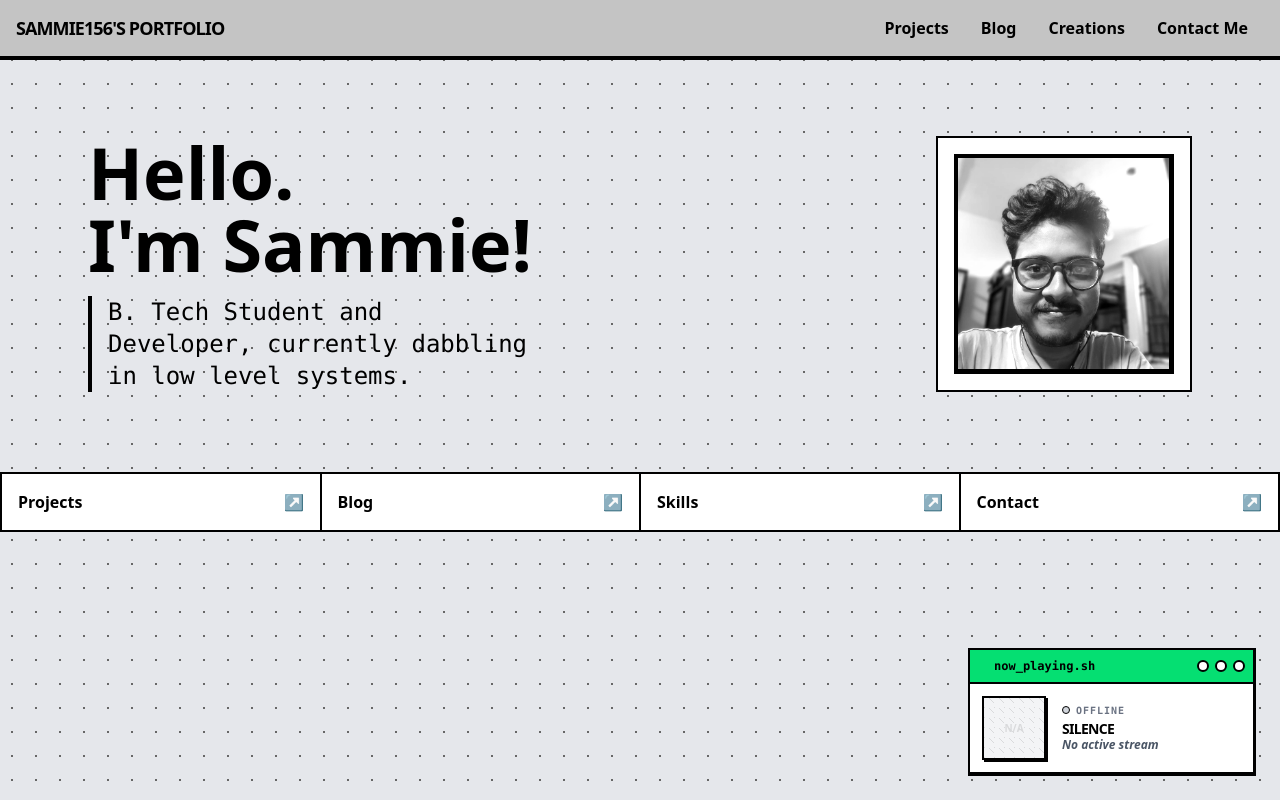
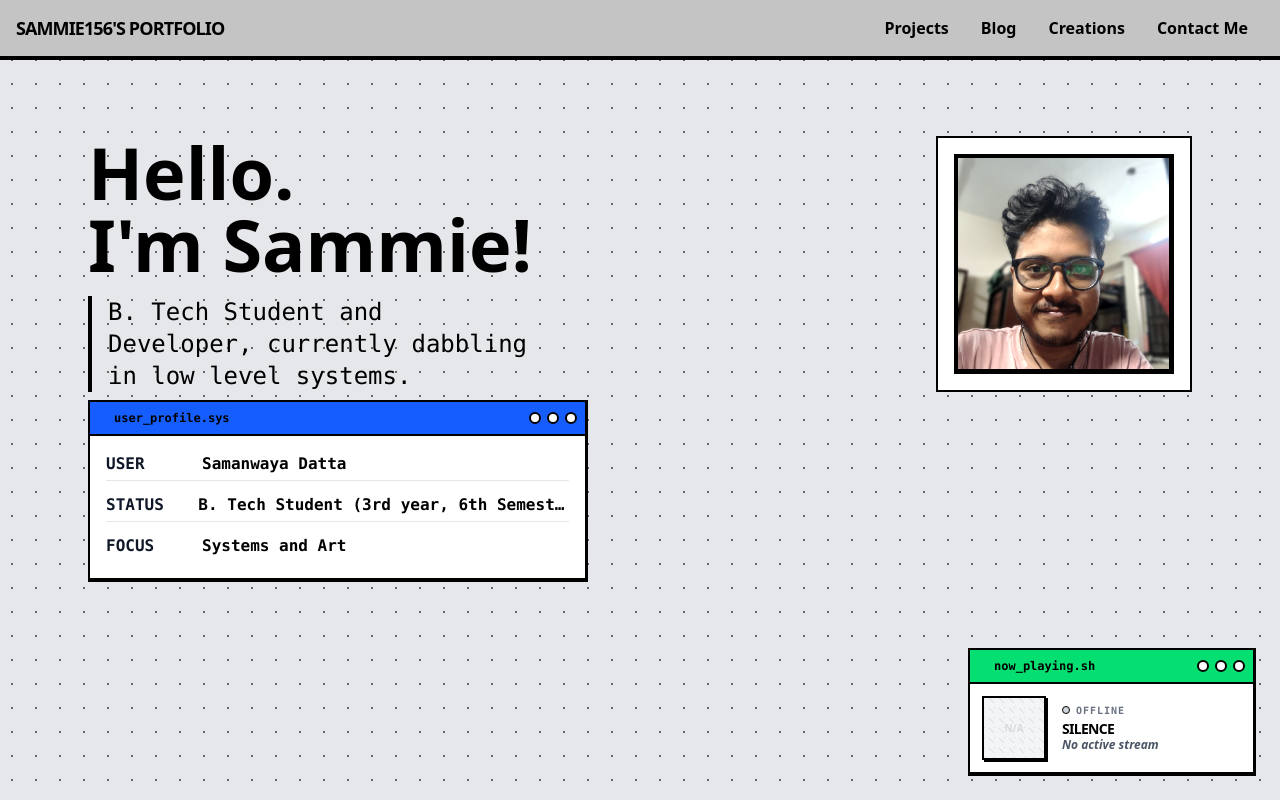
Before and after one commit to Sammie156/Portfolio, a React (Vite) app: page / in a window 1280 px wide. Built offline with nearby package versions, Linux system fonts and the light colour scheme; no server answers.

Commit message:
Removed quick links and added basic info

```diff
--- a/src/components/Hero.jsx
+++ b/src/components/Hero.jsx
@@ -18,7 +18,7 @@ const Hero = () => {
           <div className="flex-1 flex items-center justify-center border-b-2 border-r-1 border-black">
             {/*TODO: Add a better image, one generated by my Dot Matrix image converter*/}
             <span className="text-6xl text-black">
-              <img src={heroImage} className="grayscale contrast-125 brightness-110 border-2 border-black"/>
+              <img src={heroImage} className="contrast-125 brightness-100 border-2 border-black"/>
             </span>
           </div>
         </div>
--- /dev/null
+++ b/src/components/InfoCard.jsx
@@ -0,0 +1,37 @@
+import WindowCard from "./WindowCard";
+
+const InfoCard = ({ className }) => {
+  const profileData = [
+    { key: "USER", value: "Samanwaya Datta" },
+    { key: "STATUS", value: "B. Tech Student (3rd year, 6th Semester)" },
+    { key: "FOCUS", value: "Systems and Art" },
+  ];
+
+  return (
+    <WindowCard
+      filename="user_profile.sys"
+      className={`w-125 ${className}`}
+      windowClass="bg-blue-600" // A distinct blue header for "System" info
+    >
+      <div className="p-4 bg-white text-black transition-colors">
+        <div className="space-y-3">
+          {profileData.map((item, index) => (
+            <div
+              key={index}
+              className="flex border-b border-gray-200 dark:border-zinc-700 pb-1 last:border-0"
+            >
+              <span className="font-mono text-md font-bold text-gray-900 w-24 uppercase">
+                {item.key}
+              </span>
+              <span className="font-mono text-md font-bold text-black truncate">
+                {item.value}
+              </span>
+            </div>
+          ))}
+        </div>
+      </div>
+    </WindowCard>
+  );
+};
+
+export default InfoCard;
--- /dev/null
+++ b/src/components/ThemeToggle.jsx
@@ -0,0 +1,16 @@
+import { useTheme } from "../hooks/useTheme";
+
+const ThemeToggle = () => {
+  const { theme, toggleTheme } = useTheme();
+
+  return (
+    <button
+      onClick={toggleTheme}
+      className="p-2 border-2 border-black dark:border-white bg-white dark:bg-zinc-800 dark:shadow-white hover:translate-x-[2px] hover:translate-y-[2px] hover:shadow-none transition-all flex items-center gap-2 font-bold text-xs uppercase"
+    >
+        {theme == 'light' ? '🌙' : '☀️'}
+    </button>
+  );
+};
+
+export default ThemeToggle;
--- /dev/null
+++ b/src/hooks/useTheme.js
@@ -0,0 +1,20 @@
+import { useEffect, useState } from "react";
+
+export const useTheme = () => {
+  const [theme, setTheme] = useState(localStorage.getItem("theme") || "light");
+
+  useEffect(() => {
+    const root = window.document.documentElement;
+
+    if (theme == "dark") {
+      root.classList.add("dark");
+    } else {
+      root.classList.remove("dark");
+    }
+    localStorage.setItem("theme", theme);
+  }, [theme]);
+
+  const toggleTheme = () => setTheme(theme === "light" ? "dark" : "light");
+
+  return { theme, toggleTheme };
+};
--- a/src/pages/Home.jsx
+++ b/src/pages/Home.jsx
@@ -5,6 +5,7 @@ import Hero from "../components/Hero";
 import Navbar from "../components/Navbar";
 import WindowCard from "../components/WindowCard";
 import SpotifyCard from "../components/SpotifyCard";
+import InfoCard from "../components/InfoCard";
 
 function Home() {
   const API_KEY = "01a351a110f85aa93236b65f1a3bbf5b";
@@ -48,7 +49,6 @@ function Home() {
 
     return track;
   };
-
   const music = useMusic();
 
   return (
@@ -56,20 +56,7 @@ function Home() {
       <Navbar />
       <div className="max-w-6xl mx-auto px-6">
         <Hero />
-      </div>
-
-      <div className="flex border-l-2 border-t-2 border-black mb-16 bg-white shadow-hard">
-        {["Projects", "Blog", "Skills", "Contact"].map((item) => (
-          <button
-            key={item}
-            className="flex-1 p-4 border-r-2 border-b-2 border-black font-bold hover:bg-black hover:text-white transition-all group flex justify-between items-center"
-          >
-            {item}
-            <span className="group-hover:rotate-45 transition-transform">
-              ↗
-            </span>
-          </button>
-        ))}
+        <InfoCard className="top-100 z-20" />
       </div>
 
       <SpotifyCard
```
